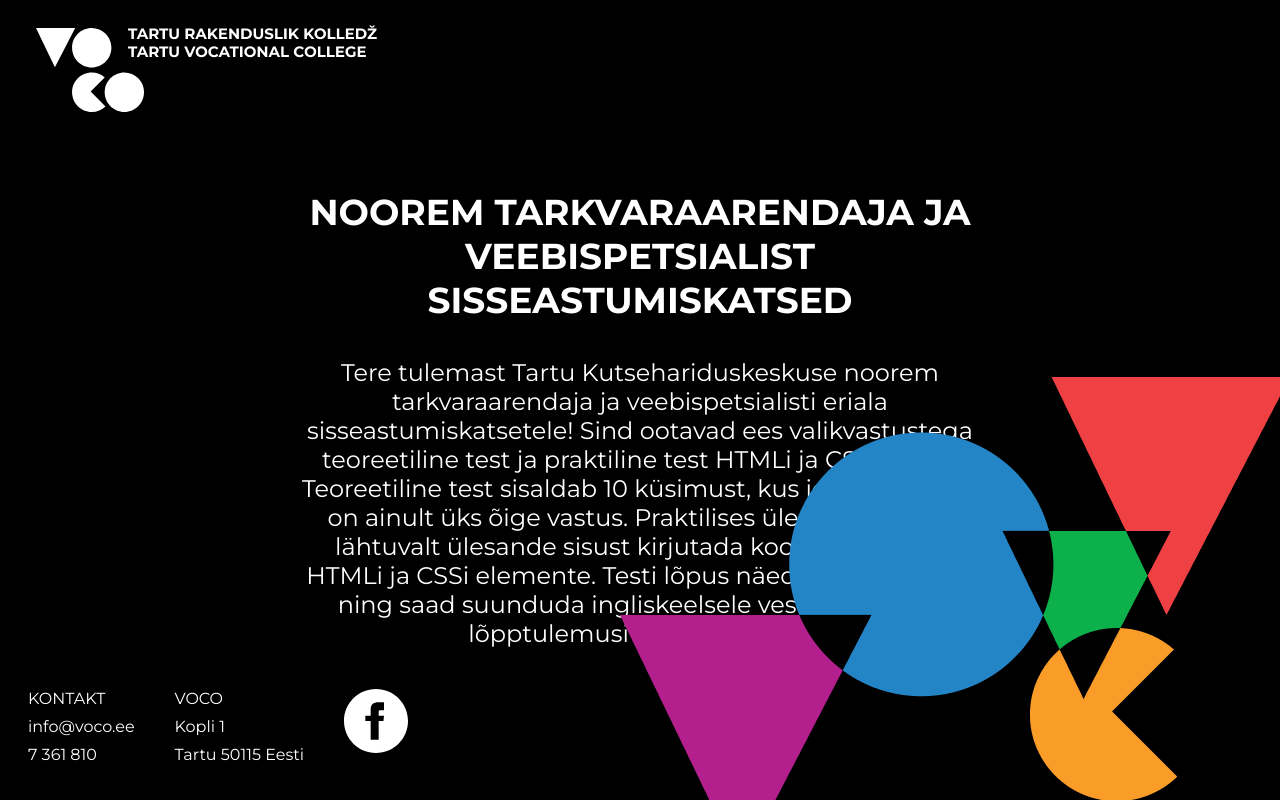
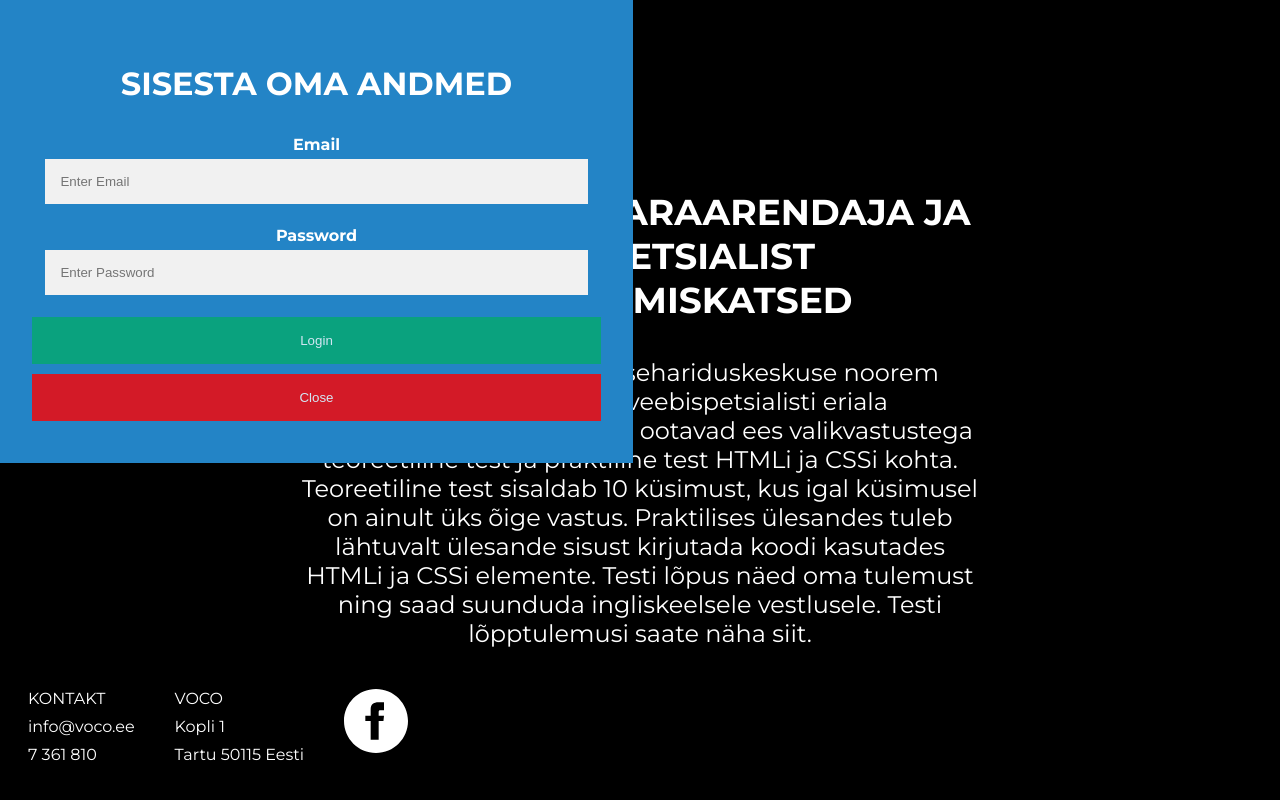
Before and after one commit to AndrewTheArtist/Aasta-Tegija-2023, a React (Create React App) app: page / in a window 1280 px wide. Built offline with nearby package versions, Linux system fonts and the light colour scheme.

Commit message:
Enter data form is now dynamic too!

```diff
--- a/src/App.js
+++ b/src/App.js
@@ -26,6 +26,12 @@ function App() {
       useEffect(()=>{
         getData()
       },[])
+
+      const[isActive, setIsActive] = useState(false);
+      const handleClick = event =>{
+        setIsActive(current => !current);
+      };
+
   return (
     <div className="App">
       <Header/>
@@ -36,15 +42,34 @@ function App() {
               <p>{index.sectiontxt}</p>
           </div>
           )}
-          <div class="register_btn">
-            <button type="submit" class="register_btn_link">Registreeri testile</button>
+
+         <div class="register_btn">
+            <button class="register_btn_link"  onClick={handleClick}>Registreeri testile</button>
           </div>
         </section>
+
+        <div class="form-popup" id="myForm" className={isActive ? 'dply-none' : ''}>
+            <form action="/action_page.php" class="form-container">
+                <h3>sisesta oma andmed</h3>
+
+                <label for="email"><b>Email</b></label>
+                <input type="text" placeholder="Enter Email" name="email" />
+
+                <label for="psw"><b>Password</b></label>
+                <input type="password" placeholder="Enter Password" name="psw"/>
+
+                <button type="submit" class="btn">Login</button>
+                <button  class="btn cancel">Close</button>
+            </form>
+        </div>
+
+
       <Footer/>
     </div>
 
 
   );
+
 }
 
 export default App;
--- a/src/components/footer.js
+++ b/src/components/footer.js
@@ -2,28 +2,28 @@ import React from "react";
 import {useState,useEffect} from 'react';
 
 export default function Footer(){
-    // const [data,setData]= useState([]);
-    // const getData=()=>{
-    //     fetch('data.json'
-    //     ,{
-    //       headers : {
-    //         'Content-Type': 'application/json',
-    //         'Accept': 'application/json'
-    //        }
-    //     }
-    //     )
-    //       .then(function(response){
-    //         console.log(response)
-    //         return response.json();
-    //       })
-    //       .then(function(myJson) {
-    //         // console.log(myJson);
-    //         setData(myJson)
-    //       });
-    //   }
-    //   useEffect(()=>{
-    //     getData()
-    //   },[])
+    const [data,setData]= useState([]);
+    const getData=()=>{
+        fetch('data.json'
+        ,{
+          headers : {
+            'Content-Type': 'application/json',
+            'Accept': 'application/json'
+           }
+        }
+        )
+          .then(function(response){
+            console.log(response)
+            return response.json();
+          })
+          .then(function(myJson) {
+            // console.log(myJson);
+            setData(myJson.footer)
+          });
+      }
+      useEffect(()=>{
+        getData()
+      },[])
 
     return(
         <footer>
@@ -41,7 +41,7 @@ export default function Footer(){
             <svg xmlns="http://www.w3.org/2000/svg" width="64" height="64" viewBox="0 0 24 24"><path d="M12 0c-6.627 0-12 5.373-12 12s5.373 12 12 12 12-5.373 12-12-5.373-12-12-12zm3 8h-1.35c-.538 0-.65.221-.65.778v1.222h2l-.209 2h-1.791v7h-3v-7h-2v-2h2v-2.308c0-1.769.931-2.692 3.029-2.692h1.971v3z"/></svg>
             </div>
 
-            <img src={require('../img/Layer_1.png')} class="footer-logo-img"/>
+            {/* <img src={require('../img/Layer_1.png')} class="footer-logo-img"/> */}
         </footer>
     )
 }
--- a/src/index.css
+++ b/src/index.css
@@ -10,6 +10,7 @@
   --voco-ilu:#CADB36;
   --voco-it:#0DB14B;
   --voco-koolitused:#00B89D;
+  --voco-register-form-bg:#2384C6;
 
   --voco-gutter-x:1.75rem;
   --voco-gutter-y:2.25rem;
@@ -89,3 +90,89 @@ footer{
     padding: 1.4375rem 1.59375rem;
   }
   .register_btn_link:hover{background-color: rgb(32, 196, 244);}
+
+
+
+/* Button used to open the contact form - fixed at the bottom of the page */
+.open-button {
+  background-color: #555;
+  color: white;
+  padding: 16px 20px;
+  border: none;
+  cursor: pointer;
+  opacity: 0.8;
+  position: fixed;
+  bottom: 23px;
+  right: 28px;
+  width: 280px;
+}
+
+/* The popup form - hidden by default */
+.form-popup {
+  display: none;
+  position: fixed;
+  bottom: 0;
+  right: 15px;
+  border: 3px solid #f1f1f1;
+  z-index: 9;
+}
+
+/* Add styles to the form container */
+.form-container {
+  max-width: 35.5625rem;
+  padding: 2rem;
+  margin: auto;
+  background-color:var( --voco-register-form-bg) ;
+  position:absolute;
+  top:0;
+}
+
+/* Full-width input fields */
+.form-container input[type=text], .form-container input[type=password] {
+  width: 90%;
+  padding: 15px;
+  margin: 5px 0 22px 0;
+  border: none;
+  background: #f1f1f1;
+}
+
+/* When the inputs get focus, do something */
+.form-container input[type=text]:focus, .form-container input[type=password]:focus {
+  background-color: #ddd;
+  outline: none;
+}
+
+/* Set a style for the submit/login button */
+.form-container .btn {
+  background-color: #04AA6D;
+  color: white;
+  padding: 16px 20px;
+  border: none;
+  cursor: pointer;
+  width: 100%;
+  margin-bottom:10px;
+  opacity: 0.8;
+}
+
+.form-container .cancel {background-color: red;}
+
+/* Add some hover effects to buttons */
+.form-container .btn:hover, .open-button:hover {
+  opacity: 1;
+}
+
+
+.form-container h3{
+  text-transform: uppercase;
+  font-size: 2rem;
+  color: var(--voco-secondary-color);
+
+}
+
+.dply-none{
+  display: none;
+}
+
+.block{
+  display: block;
+}
```
Also changed, not shown: src/components/form.js (+28 -0 lines).
